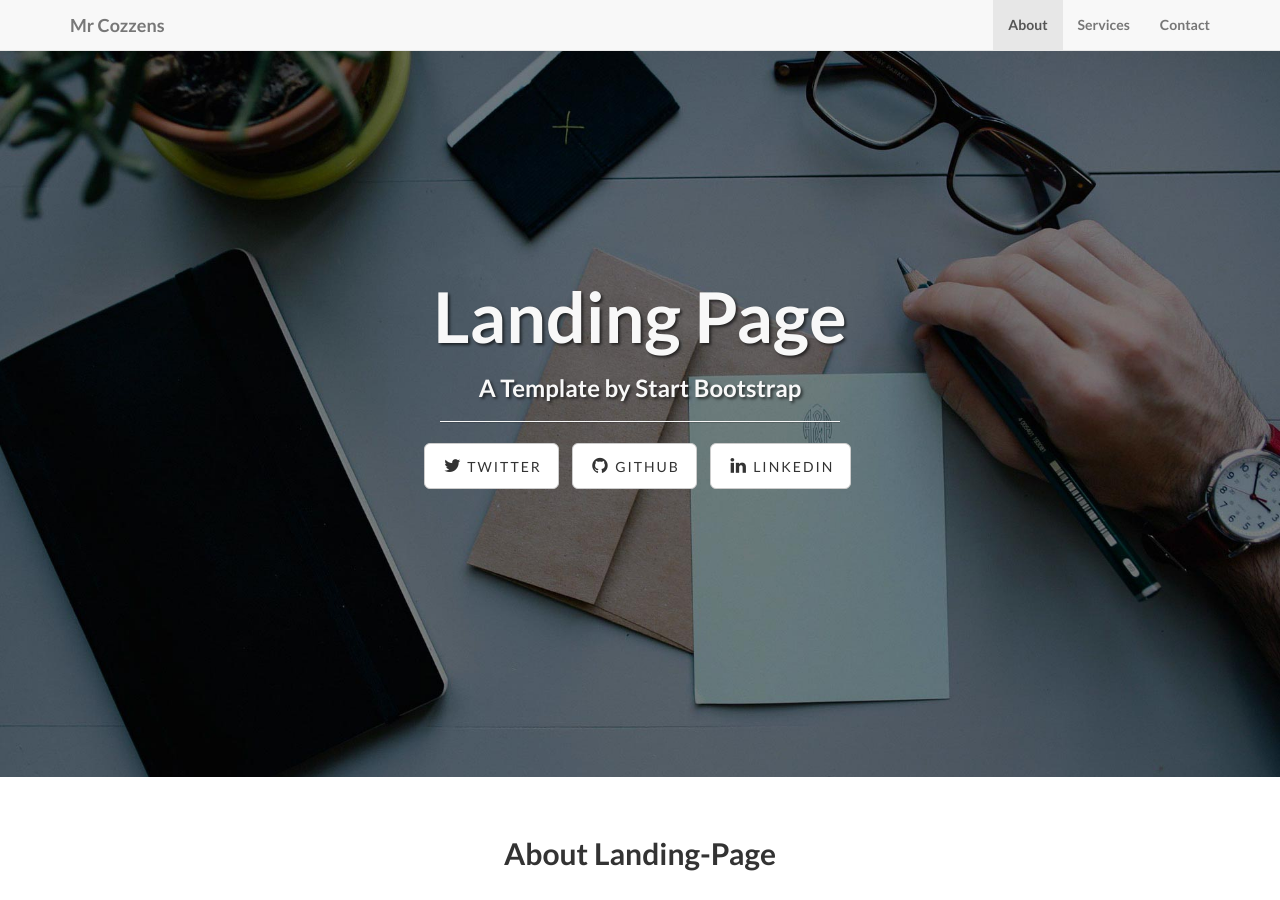
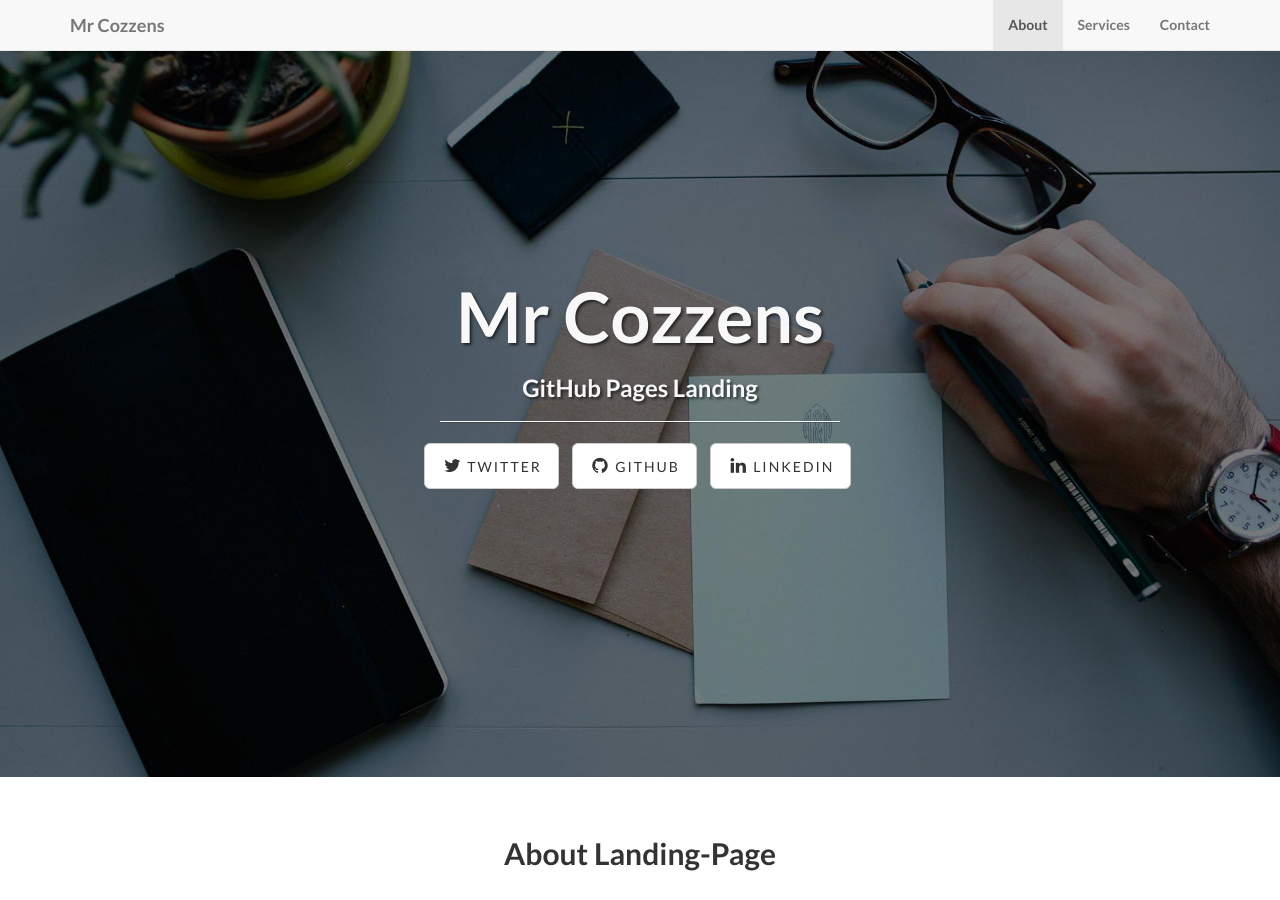
Before and after one commit to mrcozzens/mrcozzens.github.io, a Jekyll site: the page built from index.html, in a window 1280 px wide and 900 px high. Built offline with Jekyll 4.4.1, drawn with Linux system fonts in a browser that asks for light colours.

Commit message:
updated titile to mr cozzens

```diff
--- a/index.html
+++ b/index.html
@@ -1,5 +1,5 @@
 ---
 layout: default
-title: Landing Page
-subTitle: A Template by Start Bootstrap
+title: Mr Cozzens
+subTitle: GitHub Pages Landing
 ---
```
